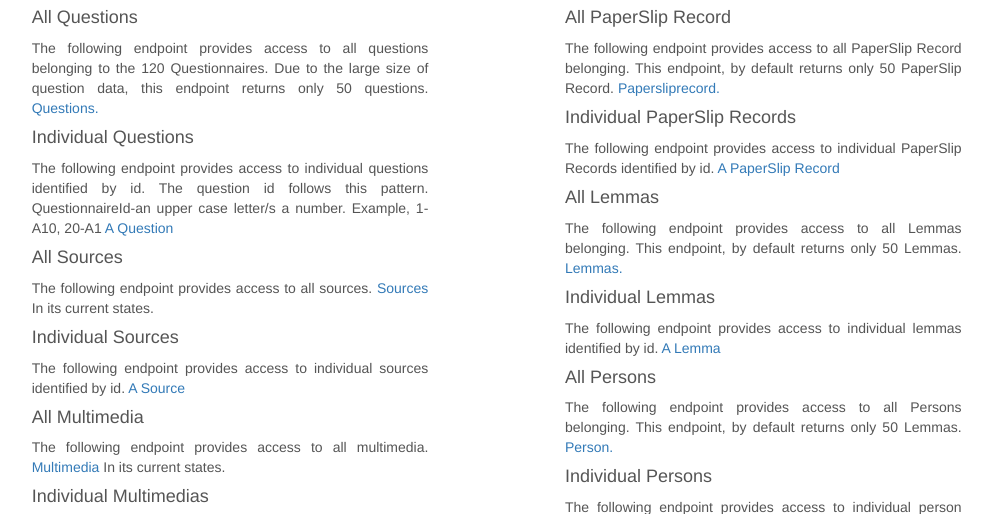
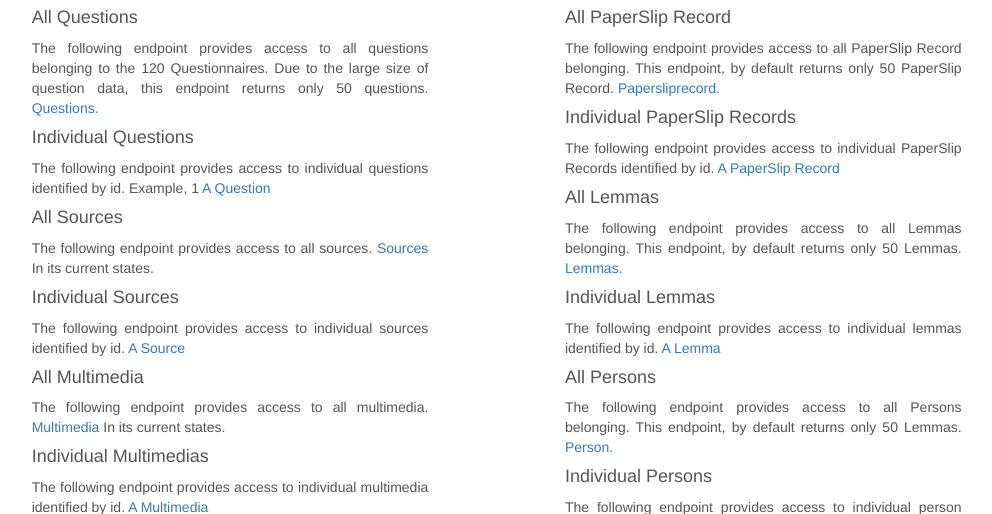
Before and after one commit to yalemisewAbgaz/questAPI, a Django app: page / in a window 1280 px wide. Shown: the part 2183-2697 px from the top of the page, without its empty margins (90-1082 px from the left). Run offline with Django 3.2, Linux system fonts and the light colour scheme; some libraries are stand-ins or nearby versions.

Commit message:
Update index.html

```diff
--- a/questAPI/questions/templates/index.html
+++ b/questAPI/questions/templates/index.html
@@ -253,9 +253,7 @@
                     Individual Questions
                 </h4>
                 <p class="text-justify">The following endpoint provides access to
-                    individual questions identified by id. The question id
-                    follows this pattern. QuestionnaireId-an upper case letter/s a
-                    number. Example, 1-A10, 20-A1 <a href="/Question/1-A10">A Question</a>
+                    individual questions identified by id.  Example, 1 <a href="/Question/1">A Question</a>
                 </p>
 
 
```
